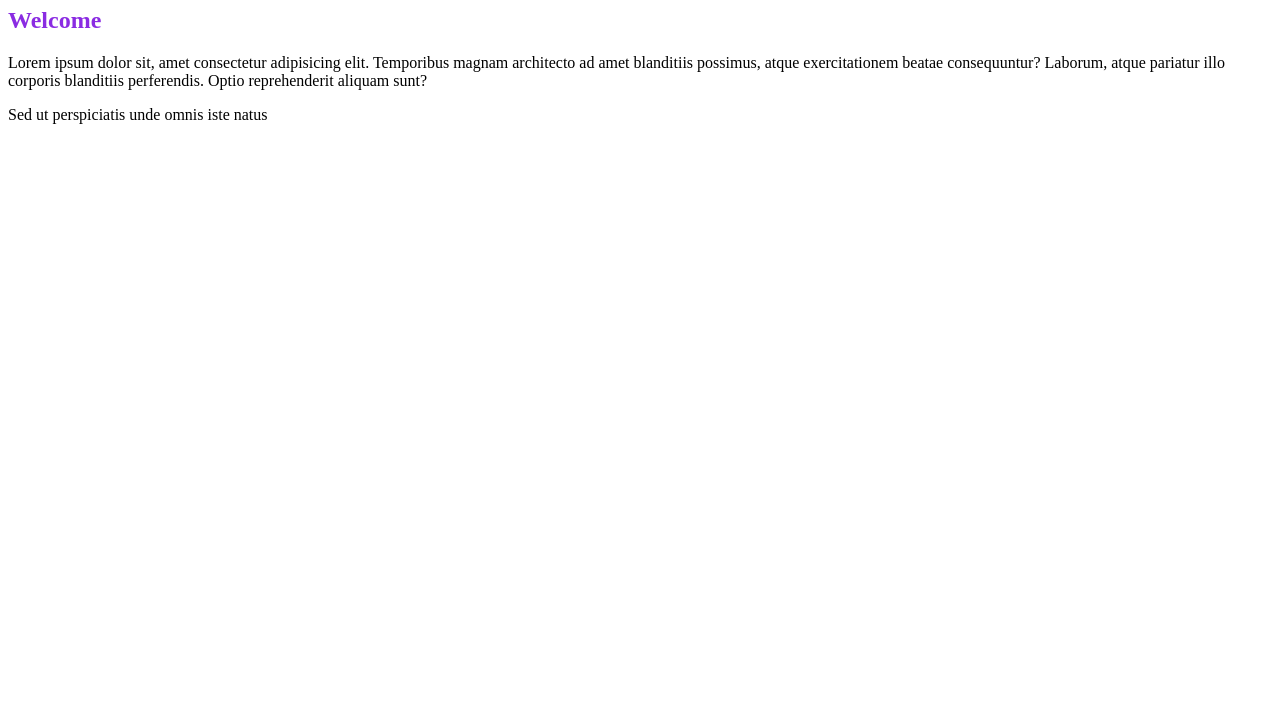
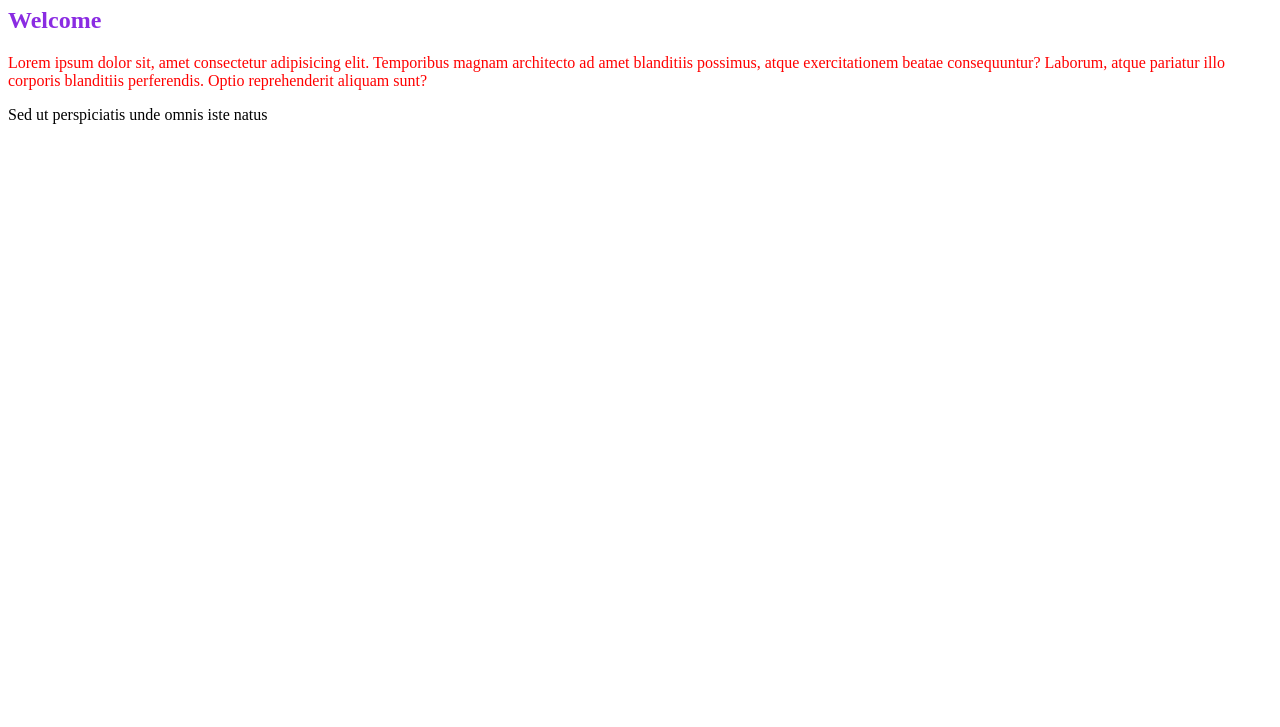
Before and after one commit to Alejopek/Alejo_Diaz_Evaluac-in, a plain HTML site: page index.html in a window 1280 px wide. Shown: the part 73-800 px from the top of the page. Drawn offline with Linux system fonts and the light colour scheme.

Commit message:
Color clase parrafo1 rojo

```diff
--- a/styles.css
+++ b/styles.css
@@ -5,3 +5,7 @@ h1{
 h2{
     color: blueviolet;
 }
+
+.parrafo1{
+    color: red;
+}
```
